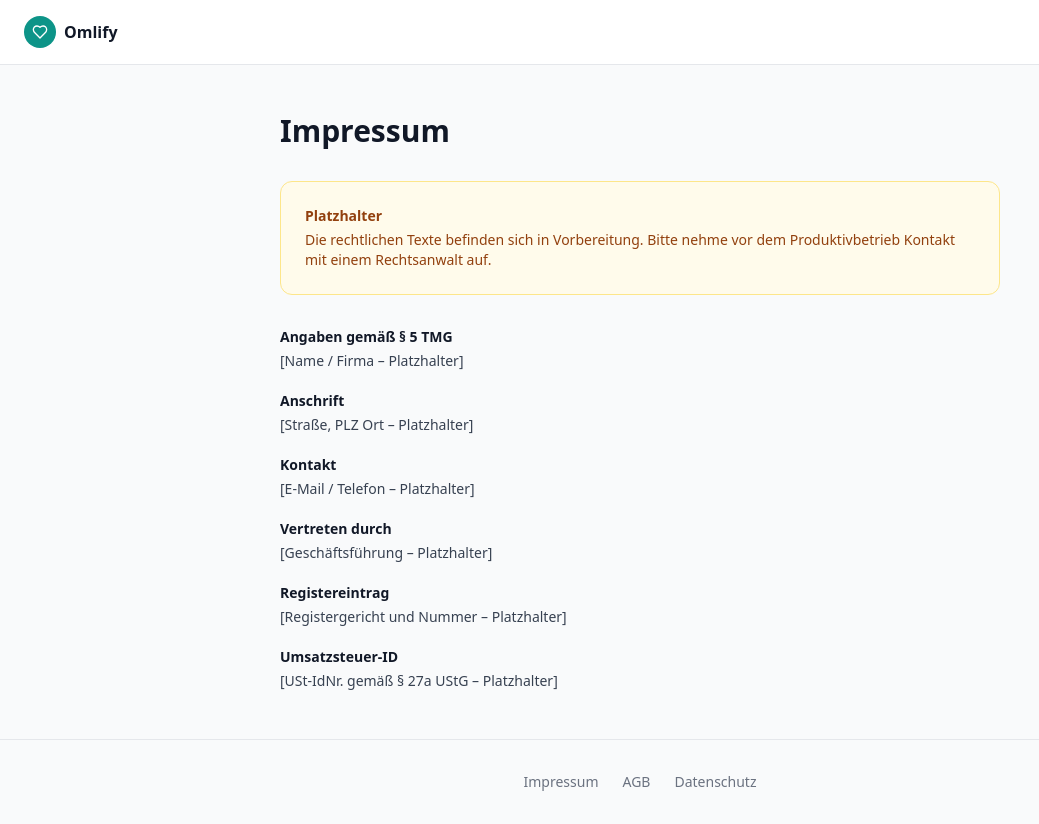
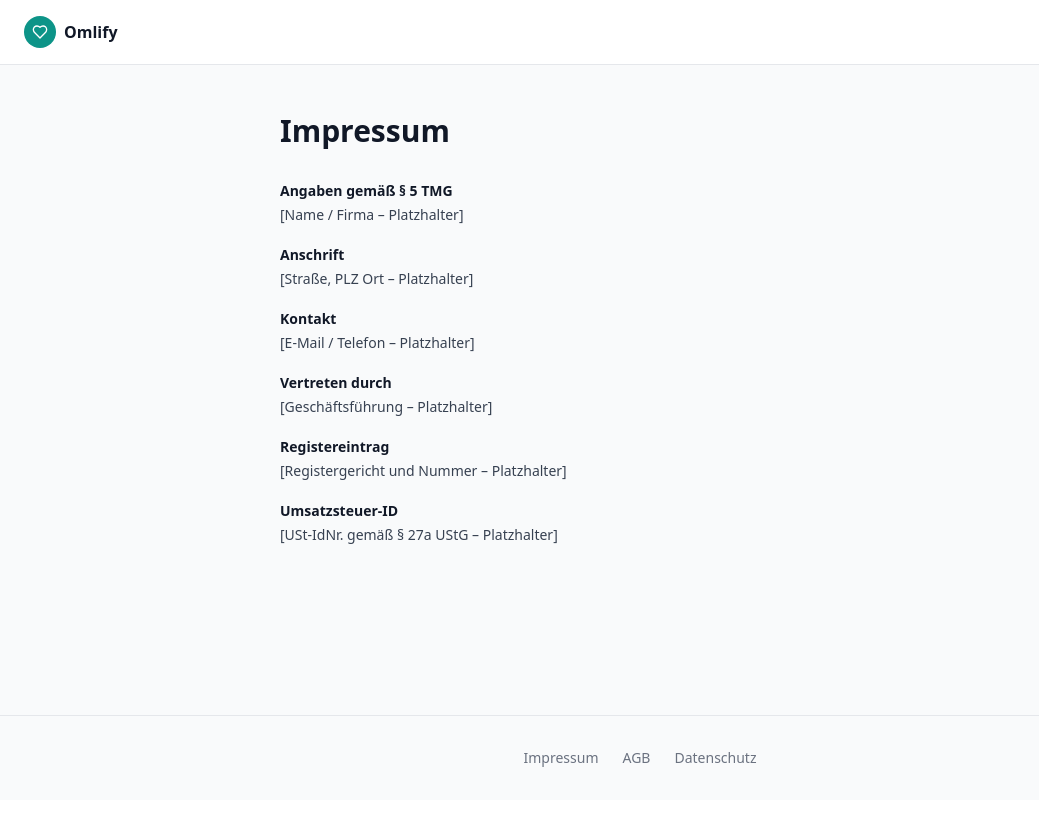
Before and after one commit to YogaFlow/YogaFlow-DEV, a React (Vite) app: page /legal/impressum in a window 1280 px wide. Shown: the whole page, without its empty margins (0-1039 px from the left). After the commit the page ends 800 px from the top, so only its background shows below. Built offline with nearby package versions, Linux system fonts and the light colour scheme; no server answers.

Commit message:
fix: remove the yellow placeholder banner from Impressum
AGB and Datenschutz keep the notice; Impressum now shows only the field placeholders.

Co-authored-by: Julius Blaschke <juliusbne@gmail.com>

```diff
--- a/src/pages/LegalPage.tsx
+++ b/src/pages/LegalPage.tsx
@@ -32,6 +32,7 @@ const LegalPage: React.FC<LegalPageProps> = ({ type }) => {
       <main className="flex-1 w-full max-w-3xl mx-auto px-6 py-12">
         <h1 className="text-3xl font-bold text-gray-900 mb-8">{TITLES[type]}</h1>
 
+        {type !== 'impressum' && (
           <div className="bg-amber-50 border border-amber-200 rounded-xl p-6 text-amber-800 text-sm">
             <p className="font-semibold mb-1">Platzhalter</p>
             <p>
@@ -39,9 +40,10 @@ const LegalPage: React.FC<LegalPageProps> = ({ type }) => {
               Produktivbetrieb Kontakt mit einem Rechtsanwalt auf.
             </p>
           </div>
+        )}
 
         {type === 'impressum' && (
-          <dl className="mt-8 space-y-5 text-gray-700">
+          <dl className="space-y-5 text-gray-700">
             <div>
               <dt className="text-sm font-semibold text-gray-900">Angaben gemäß § 5 TMG</dt>
               <dd className="mt-1 text-sm">[Name / Firma – Platzhalter]</dd>
```
Lines whose indentation alone changed are shown as unchanged.
